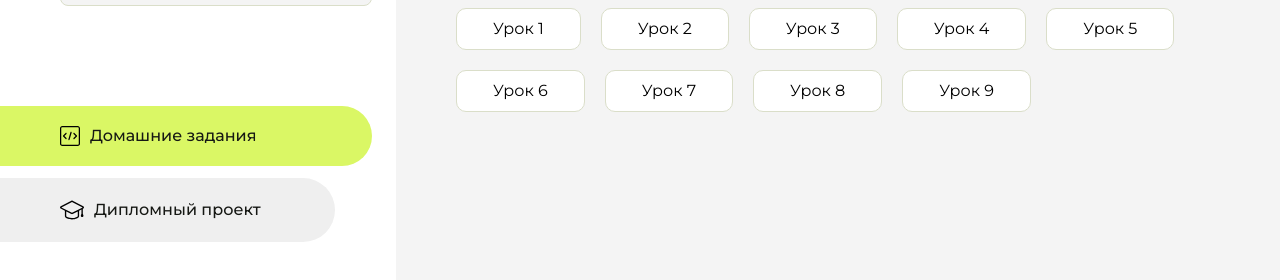
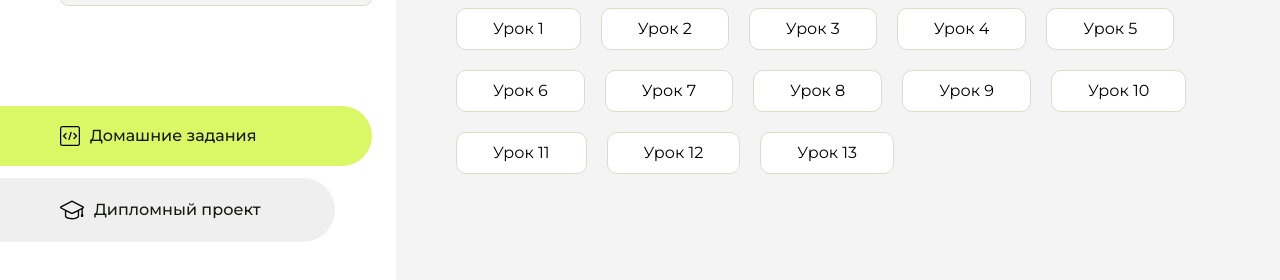
Before and after one commit to JulianaBovt/homework, a plain HTML site: page index.html in a window 1280 px wide. Shown: the part 230-510 px from the top of the page. Drawn offline with Linux system fonts and the light colour scheme.

Commit message:
Update index.html

```diff
--- a/index.html
+++ b/index.html
@@ -117,7 +117,19 @@
                         <a href="дз 8">Урок 8</a>
                     </li>
                     <li class="content__list-item">
-                        <a href="lesson1/index.html">Урок 9</a>
+                        <a href="дз 9">Урок 9</a>
+                    </li>
+                    <li class="content__list-item">
+                        <a href="дз 10">Урок 10</a>
+                    </li>
+                    <li class="content__list-item">
+                        <a href="дз 11">Урок 11</a>
+                    </li>
+                    <li class="content__list-item">
+                        <a href="дз 12">Урок 12</a>
+                    </li>
+                    <li class="content__list-item">
+                        <a href="lesson1/index.html">Урок 13</a>
                     </li>
                 </ul>
             </div>
```
